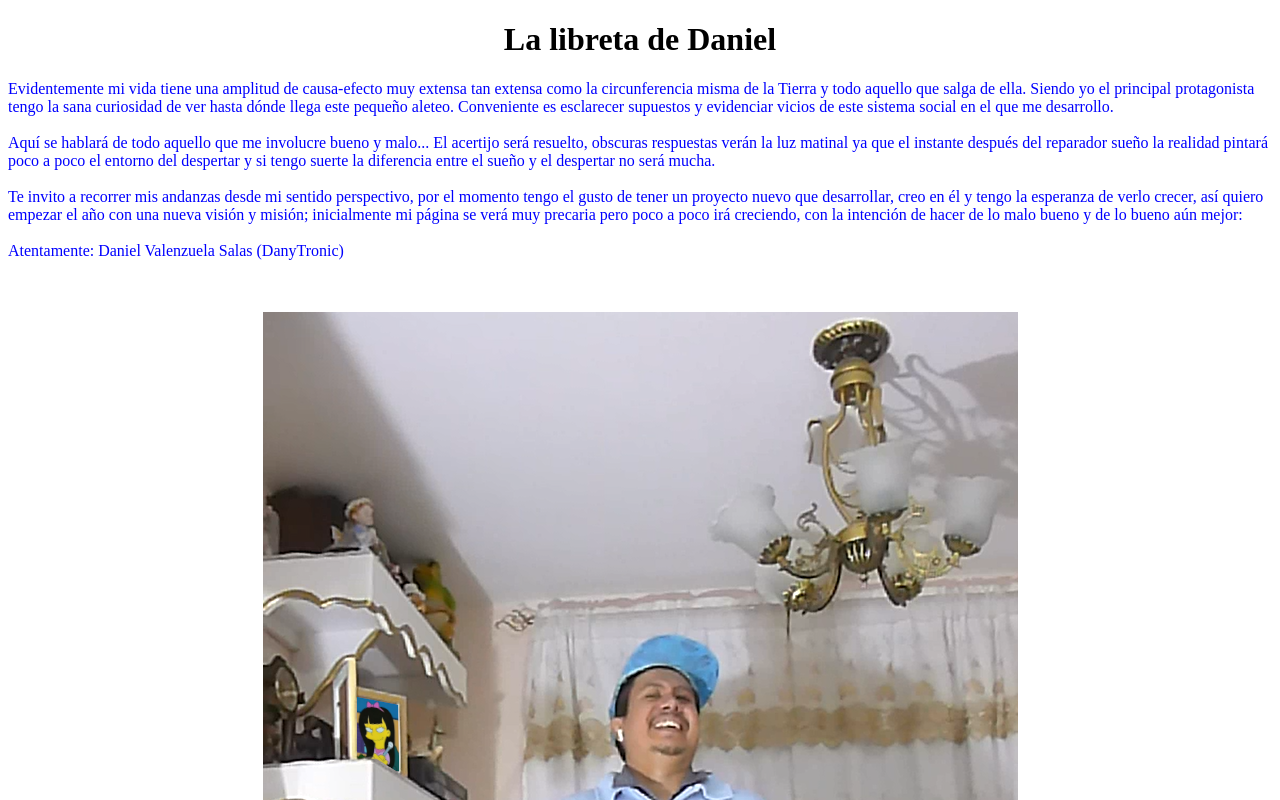
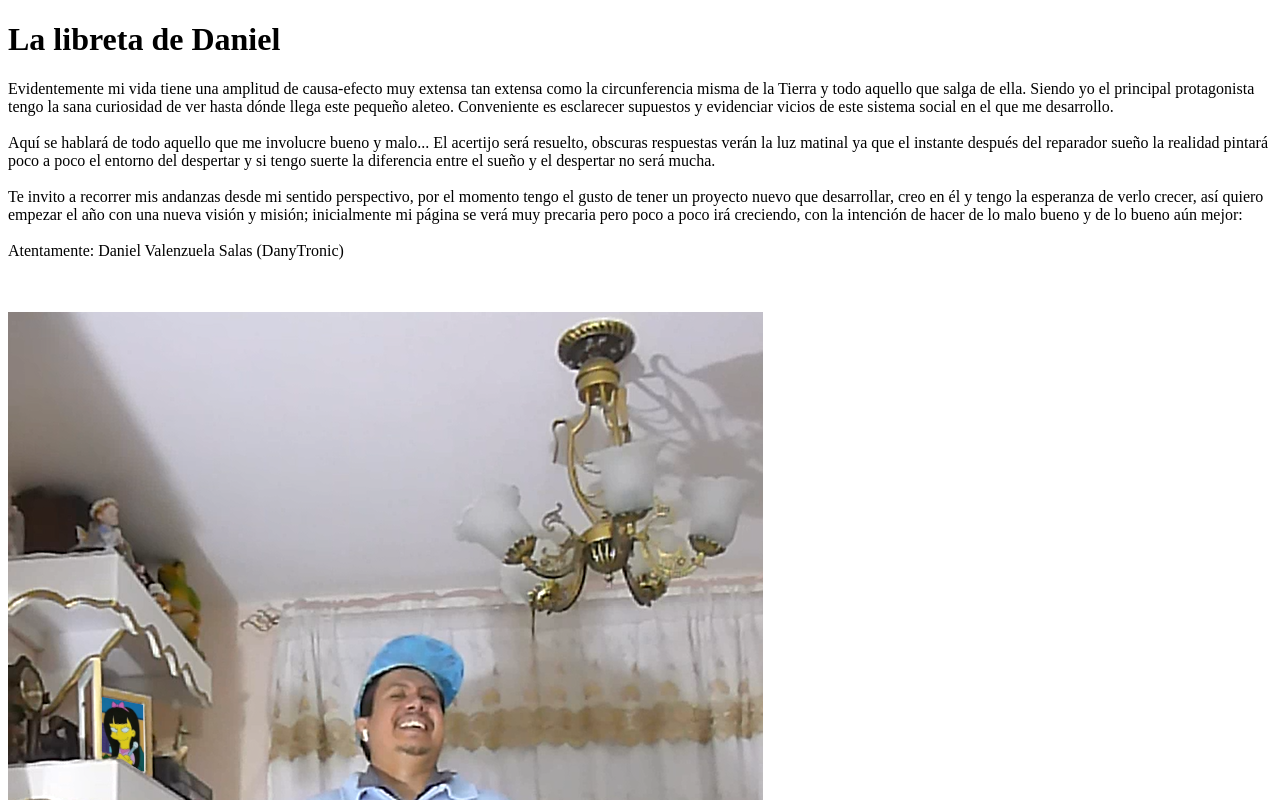
Before and after one commit to LaLibretaDeDaniel/LaLibretaDeDaniel.github.io, a plain HTML site: page index.html in a window 1280 px wide. Shown: the top 800 px of the page. Drawn offline with Linux system fonts and the light colour scheme.

Commit message:
Update index.html

```diff
--- a/index.html
+++ b/index.html
@@ -1,13 +1,15 @@
 <!DOCTYPE html>
 <html>
 <head>
+<link rel="shortcut icon" href="./Imagenes/DanyTronic.png" type="image/png" />
 <title>La libreta de Daniel</title>
 <meta name="author" content="Daniel Valenzuela Salas, Desarrollador">
 <meta charset="utf-8" />
+<link rel="stylesheet" type="text/css" href="./Style/Tiene_estilo.css"/>
 </head>
 	<body>
-		<h1 style="text-align:center";> La libreta de Daniel </h1>
-		<p style="color:blue;">
+		<h1> La libreta de Daniel </h1>
+		<p id="presentación">
 			Evidentemente mi vida tiene una amplitud de causa-efecto muy extensa tan extensa como la
 			circunferencia misma de la Tierra y todo aquello que salga de ella. Siendo yo el principal
 			protagonista tengo la sana curiosidad de ver hasta dónde llega este pequeño aleteo.
@@ -32,6 +34,6 @@
 		</p>
 		<br />
 		<br />
-		<img src="./Imagenes/Alfa.png" alt="DanyTronic" style="display:block; margin:0 auto;">
+		<img src="./Imagenes/Alfa.png" alt="DanyTronic" id="presente">
 	</body>
 </html>
```
